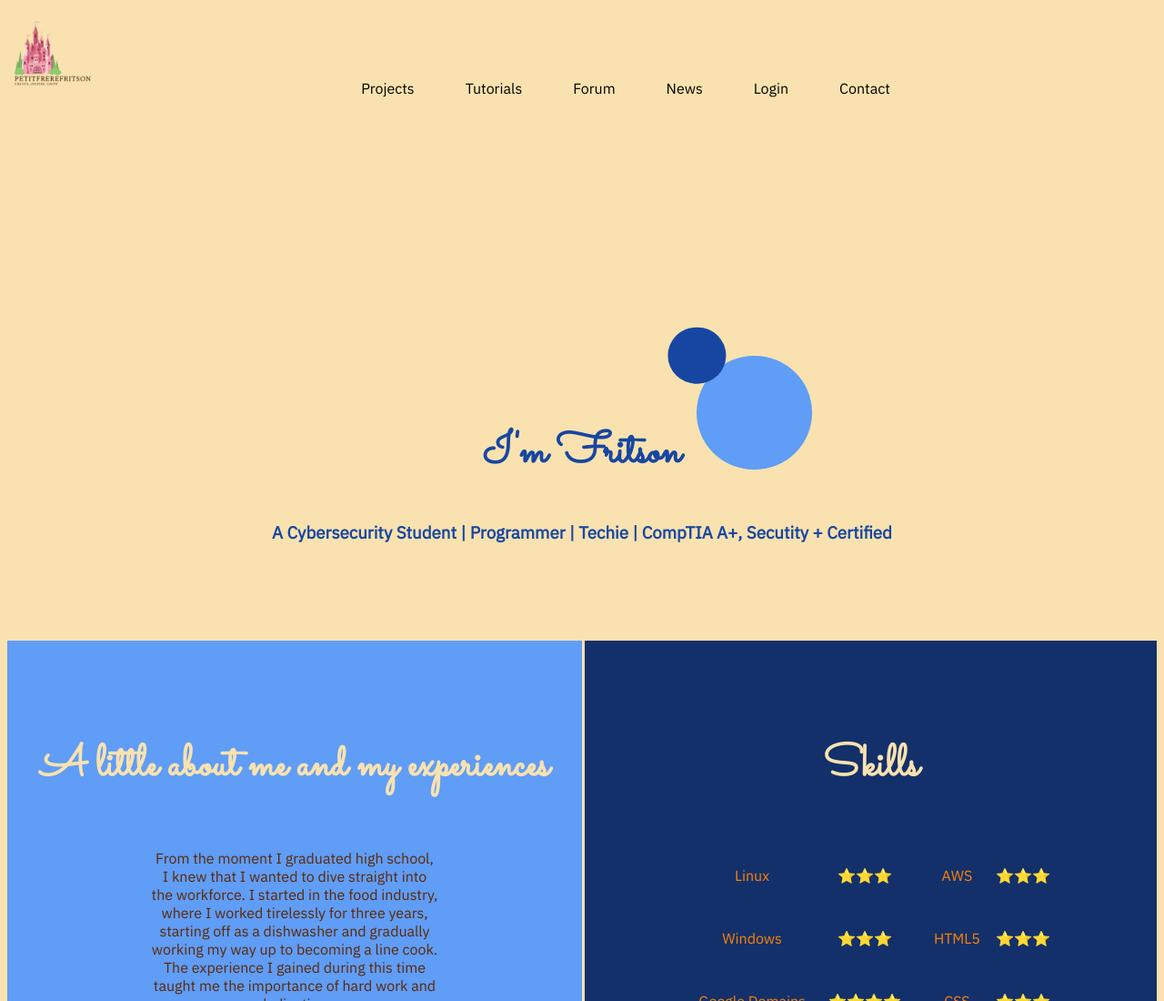
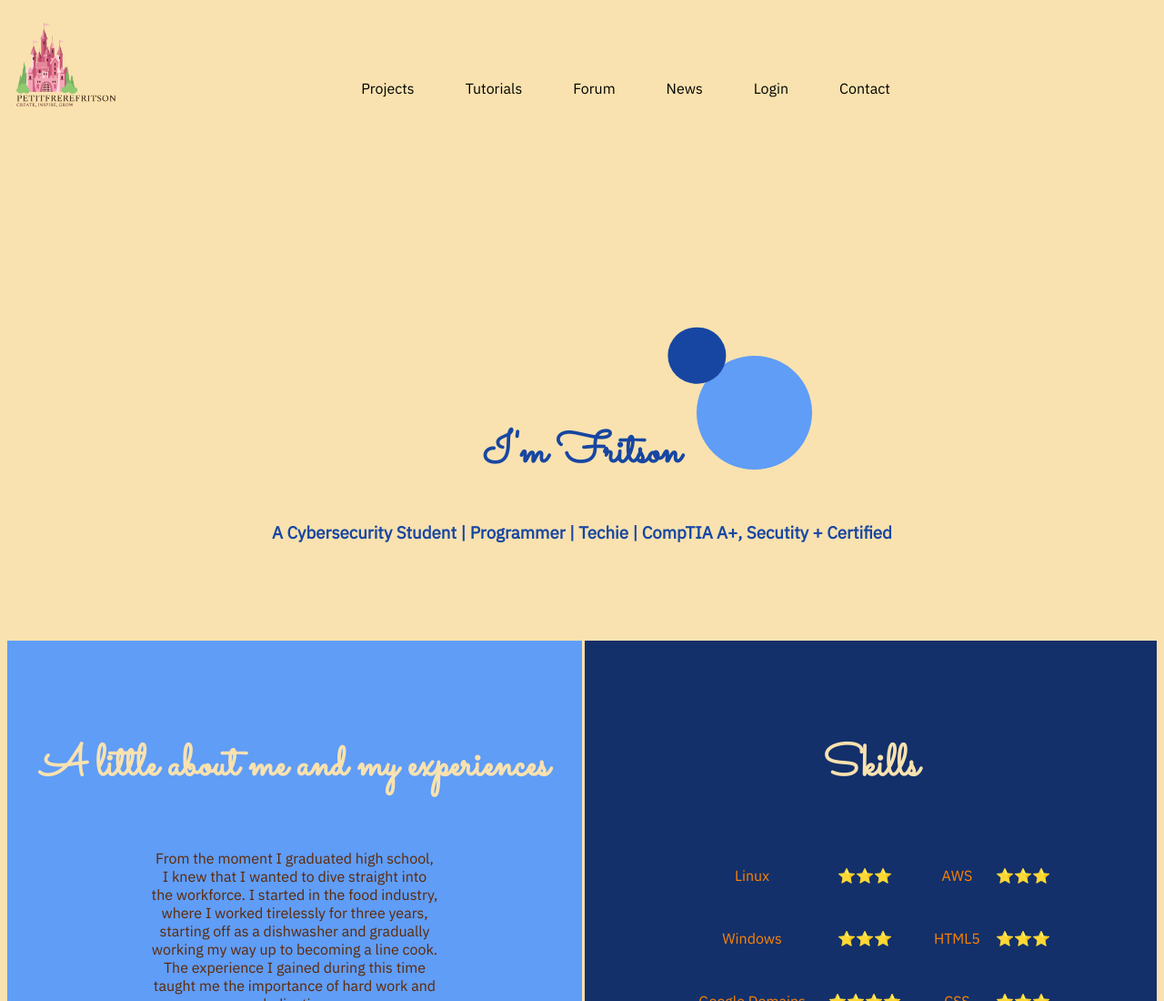
Before and after one commit to devfritson/Petitfrere_F_Portfolio, a plain HTML site: page index.html in a window 1280 px wide. Shown: the top 1100 px of the page at 91% size. Drawn offline with Linux system fonts and the light colour scheme; a web font is replaced by a local one.

Commit message:
Update index.html

```diff
--- a/index.html
+++ b/index.html
@@ -16,7 +16,7 @@
         <nav class="nav-container">
             <ul class="top-navbar">
                 <li><a class="navbar-brand" href=""><img src="images/logo-transparent-png1.png" alt="PETITFREREFRITSON"
-                            style="width: 100px;"></a></li>
+                            style="width: 130px;"></a></li>
                 <li class="projects-link"><a href="">Projects</a></li>
                 <li class="tutorials-link"><a href="">Tutorials</a></li>
                 <li class="forum link"><a href="">Forum</a></li>
```
